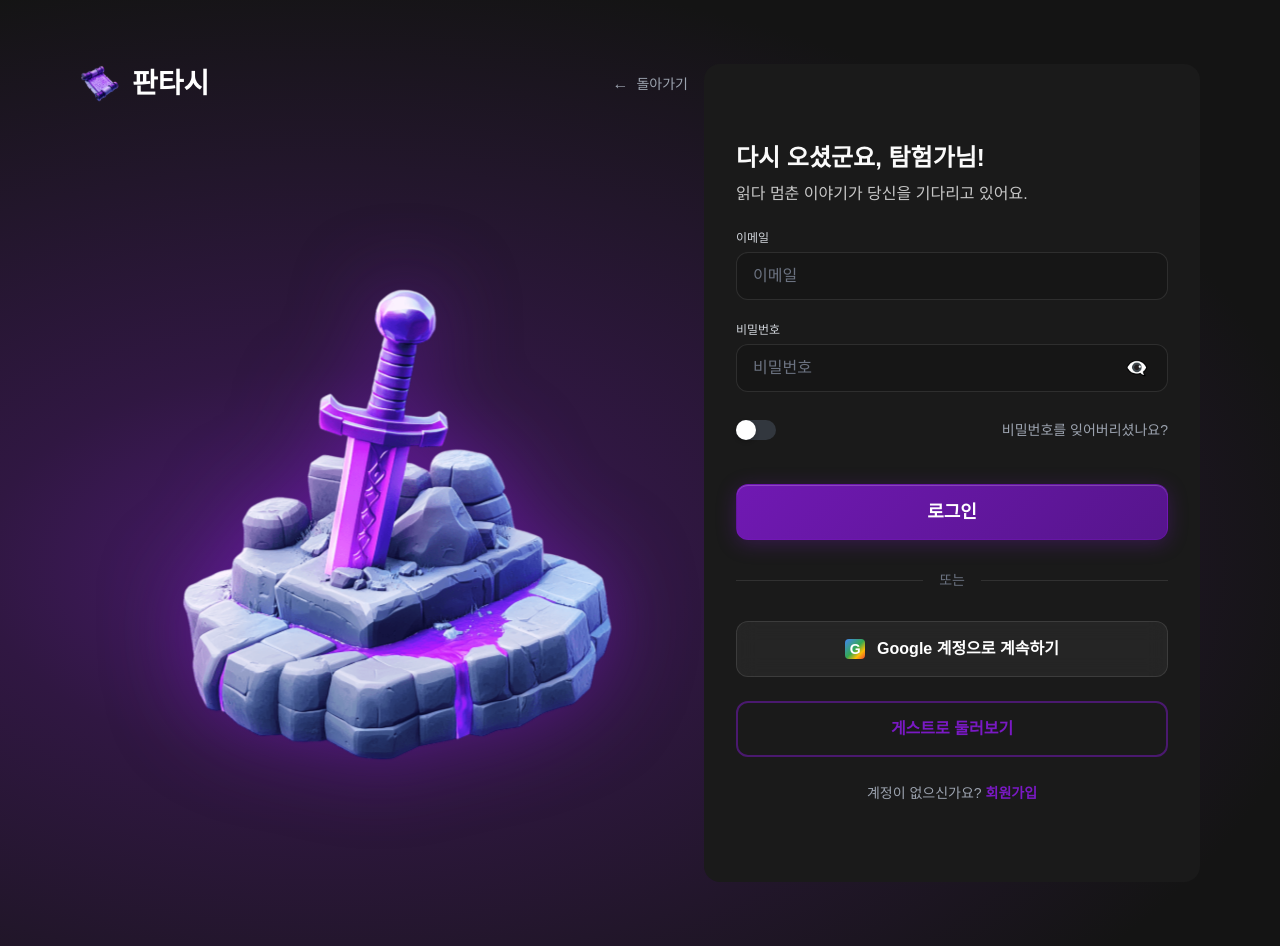
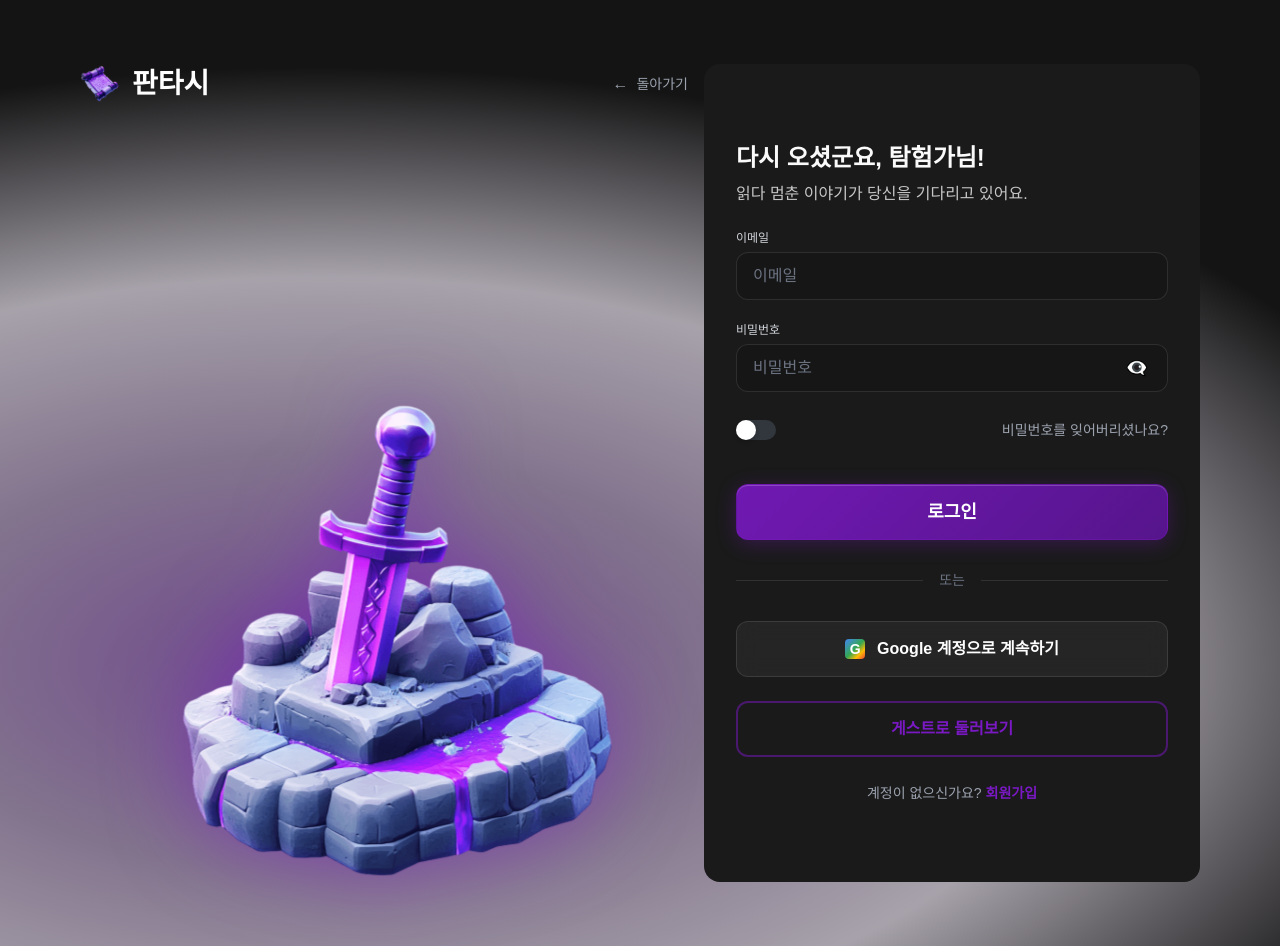
Before and after one commit to Fanta-Poem/Fanta-Poem_frontend, a Next.js app: page /login in a window 1280 px wide. Built offline with nearby package versions, Linux system fonts and the light colour scheme.

Commit message:
chore :: 방사형 백그라운드 범위 수정

```diff
--- a/app/login/style.ts
+++ b/app/login/style.ts
@@ -7,22 +7,22 @@ export const PageContainer = styled.div`
   width: 100%;
   min-height: 100vh;
   background: radial-gradient(
-    ellipse at 25% 60%,
-    rgba(75, 27, 112, 1) 0%,
-    rgba(48, 23, 66, 1) 25%,
-    rgba(34, 22, 43, 1) 50%,
-    rgba(20, 20, 20, 1) 75%
+    ellipse 1400px 700px at 25% 70%,
+    rgba(75, 27, 112, 0.8) 0%,
+    rgba(48, 23, 66, 0.6) 30%,
+    rgba(34, 22, 43, 0.4) 55%,
+    rgba(20, 20, 20, 1) 85%
   );
   padding: 64px 80px;
 
   @media (max-width: 1024px) {
     padding: 40px;
     background: radial-gradient(
-      ellipse at 50% 40%,
-      rgba(75, 27, 112, 1) 0%,
-      rgba(48, 23, 66, 1) 25%,
-      rgba(34, 22, 43, 1) 50%,
-      rgba(20, 20, 20, 1) 75%
+      ellipse 900px 500px at 50% 50%,
+      rgba(75, 27, 112, 0.8) 0%,
+      rgba(48, 23, 66, 0.6) 30%,
+      rgba(34, 22, 43, 0.4) 55%,
+      rgba(20, 20, 20, 1) 85%
     );
   }
 
@@ -115,7 +115,7 @@ export const BackIcon = styled.span`
 export const IllustrationArea = styled.div`
   flex: 1;
   display: flex;
-  align-items: center;
+  align-items: flex-end;
   justify-content: center;
   min-height: 483px;
 
```
